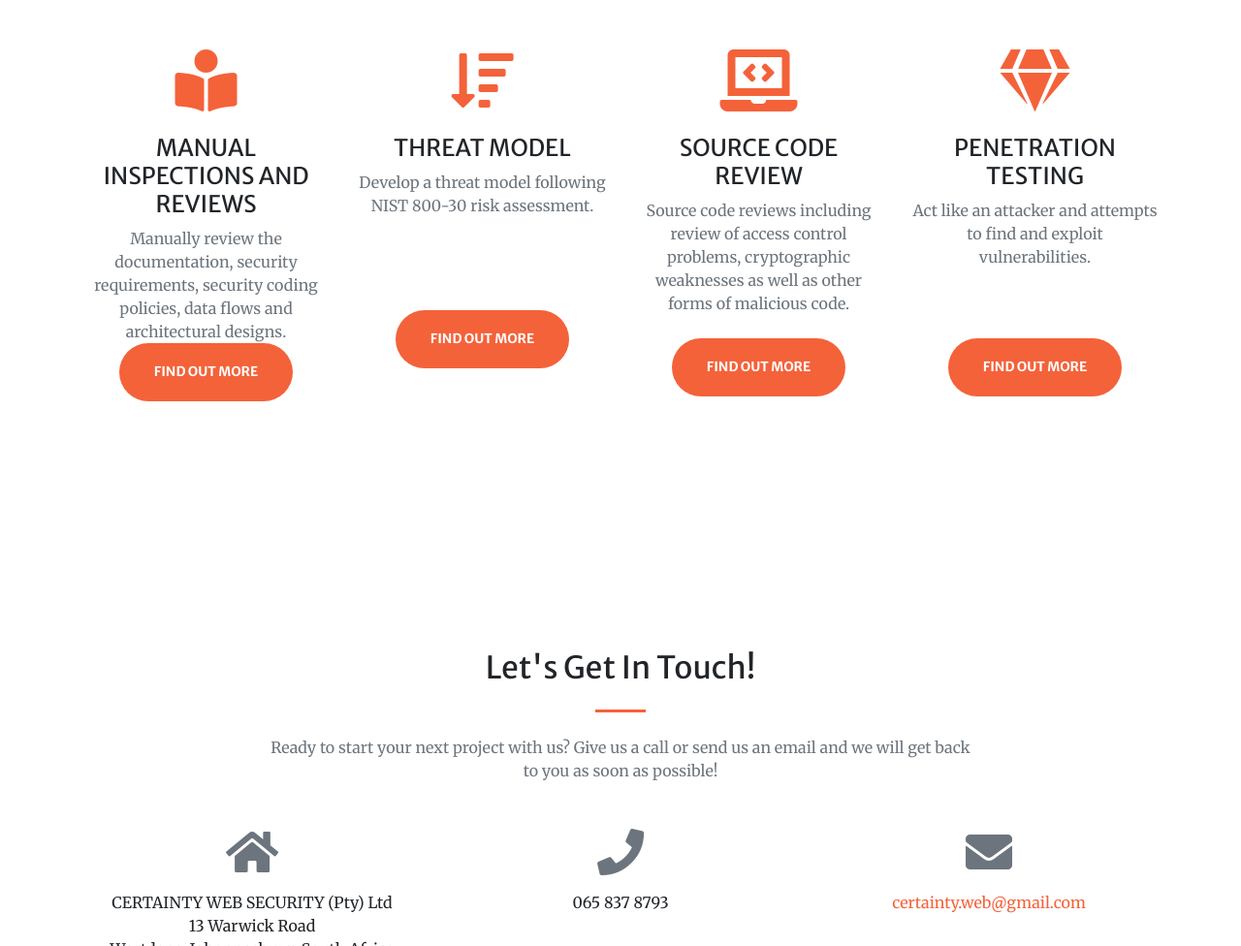
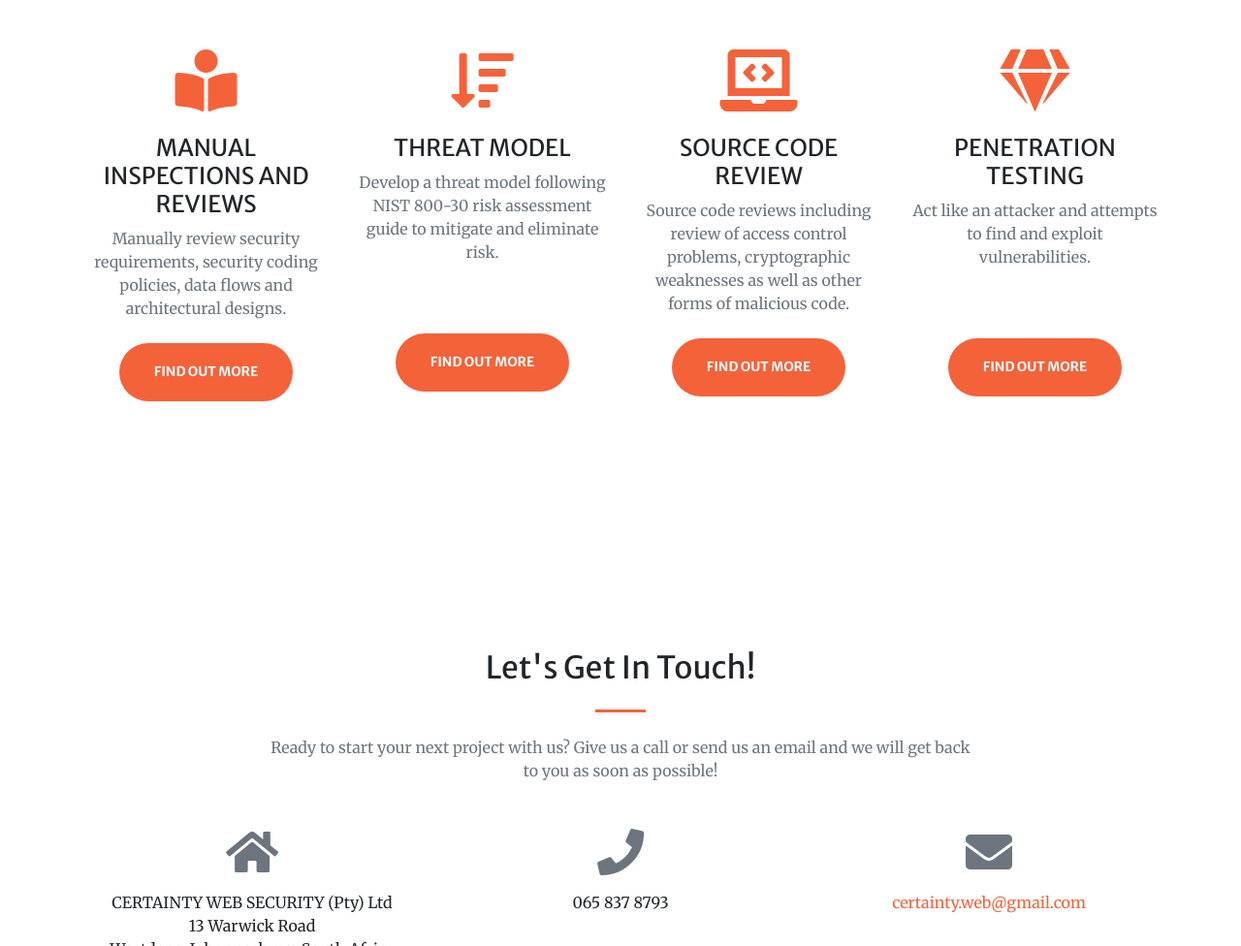
Before and after one commit to breyden/Cyber-Safe, a website with bundled scripts: page index.html in a window 1280 px wide. Shown: the part 1468-2444 px from the top of the page at 97% size. Built offline with nearby package versions, Linux system fonts and the light colour scheme.

Commit message:
complete site

```diff
--- a/index.html
+++ b/index.html
@@ -91,7 +91,7 @@
              <div class="mt-5">
                <i class="fas fa-4x fa-book-reader text-primary mb-4"></i>
                <h3 class="h4 mb-2">MANUAL INSPECTIONS AND REVIEWS</h3>
-               <p class="text-muted mb-0">Manually review the documentation, security requirements, security coding policies, data flows and architectural designs.</p>
+               <p class="text-muted mb-0">Manually review security requirements, security coding policies, data flows and architectural designs.<br>&nbsp;&nbsp;&nbsp;&nbsp;&nbsp;&nbsp;&nbsp;&nbsp;&nbsp;&nbsp;&nbsp;&nbsp;&nbsp;&nbsp;&nbsp;</p>
                <a class="btn btn-primary btn-xl js-scroll-trigger" href="#contact">Find Out More</a>
 
              </div>
@@ -100,7 +100,7 @@
              <div class="mt-5">
    			<i class="fas fa-4x fa-sort-amount-down text-primary mb-4"></i>
                <h3 class="h4 mb-2">THREAT MODEL</h3>
-               <p class="text-muted mb-0">Develop a threat model following NIST 800-30 risk assessment.<br /><br /><br /><br />&nbsp;&nbsp;&nbsp;&nbsp;&nbsp;&nbsp;&nbsp;&nbsp;&nbsp;&nbsp;&nbsp;&nbsp;&nbsp;&nbsp;&nbsp;&nbsp;&nbsp;&nbsp;&nbsp;&nbsp;&nbsp;&nbsp;&nbsp;&nbsp;</p>
+               <p class="text-muted mb-0">Develop a threat model following NIST 800-30  risk assessment guide to mitigate and eliminate risk.<br /><br /><br />&nbsp;&nbsp;&nbsp;&nbsp;&nbsp;&nbsp;&nbsp;&nbsp;&nbsp;&nbsp;&nbsp;&nbsp;&nbsp;&nbsp;&nbsp;&nbsp;&nbsp;&nbsp;&nbsp;&nbsp;&nbsp;&nbsp;&nbsp;&nbsp;&nbsp;</p>
                <a class="btn btn-primary btn-xl js-scroll-trigger" href="#contact">Find Out More</a>
 
              </div>
@@ -119,7 +119,7 @@
           <div class="mt-5">
             <i class="fas fa-4x fa-gem text-primary mb-4"></i>
             <h3 class="h4 mb-2">PENETRATION TESTING</h3>
-            <p class="text-muted mb-0">Act like an attacker and attempts to find and exploit vulnerabilities. <br /> <br /> <br /> <br /> </p>
+            <p class="text-muted mb-0">Act like an attacker and attempts to find and exploit vulnerabilities. <br> <br /> <br /> <br /> </p>
             <a class="btn btn-primary btn-xl js-scroll-trigger" href="#contact">Find Out More</a>
 
           </div>
```
